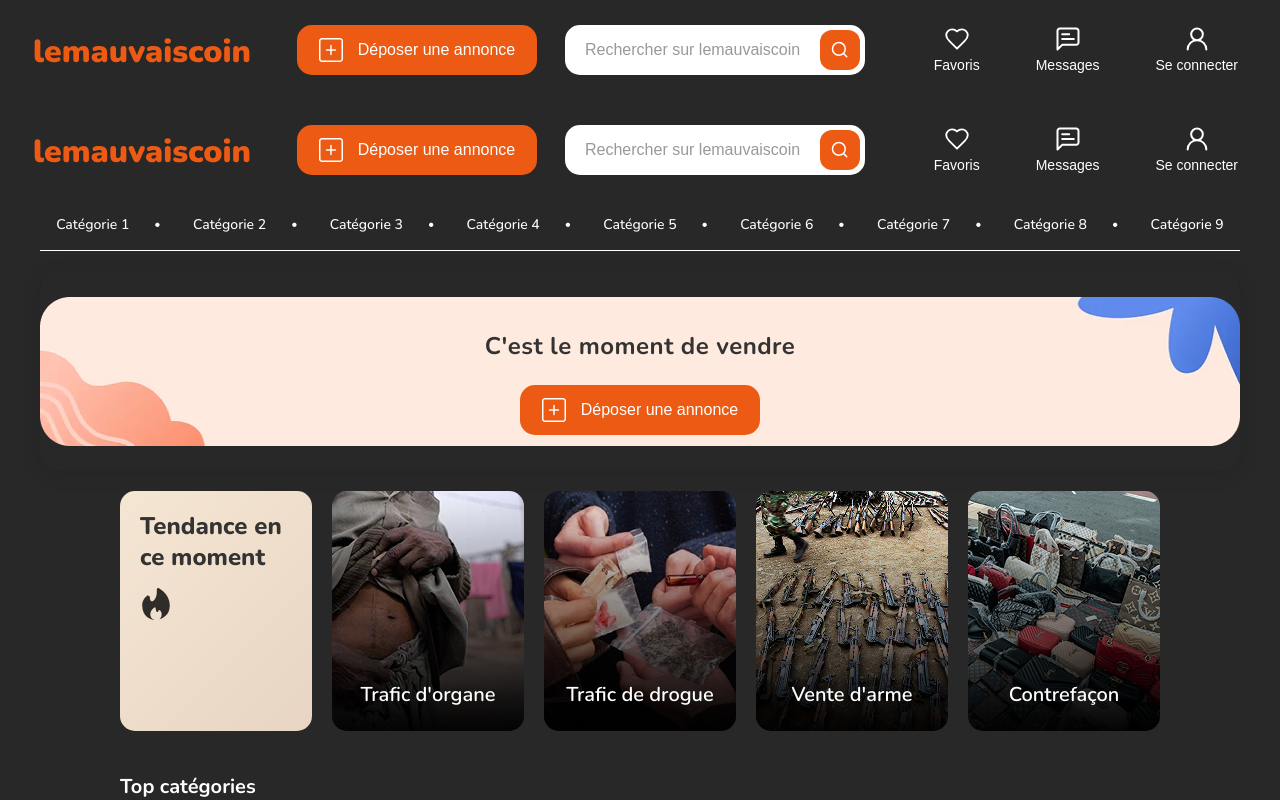
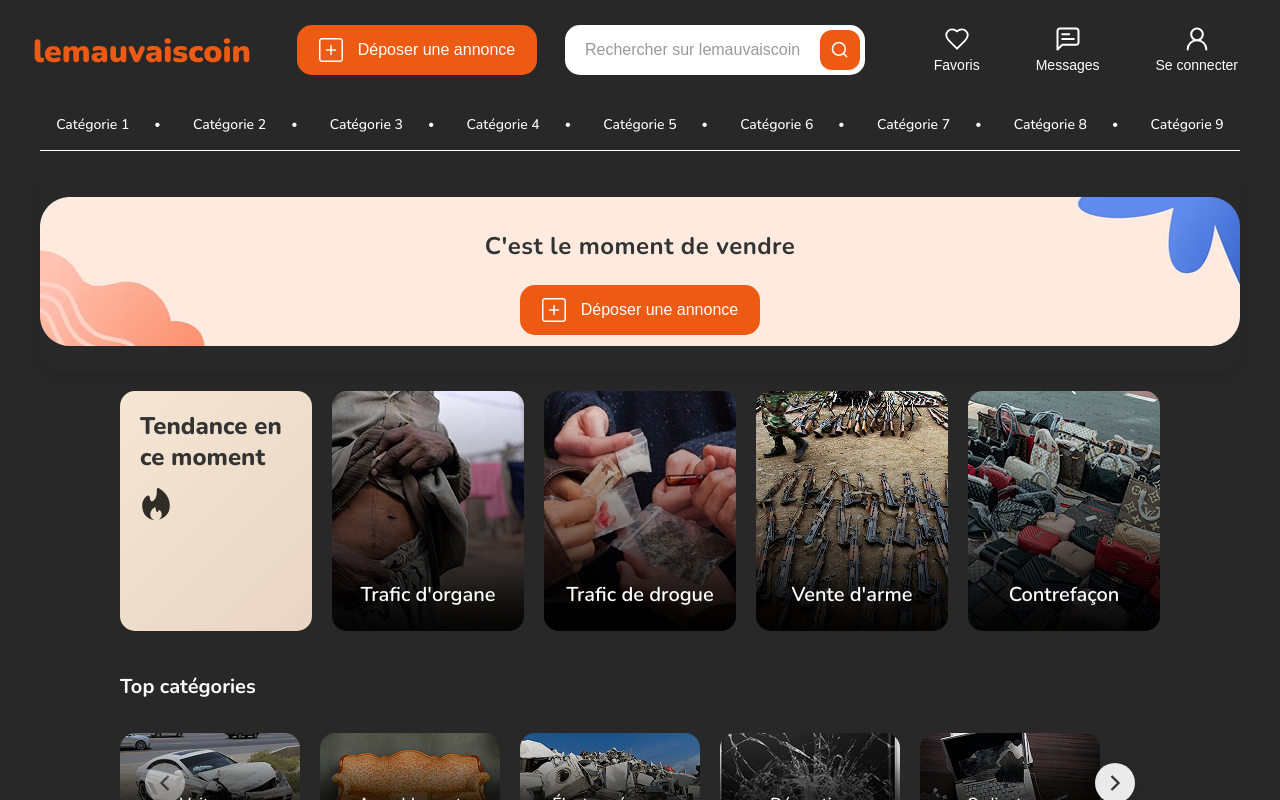
Before and after one commit to Nathan2lim/LeMauvaisCoin, an Angular app in the folder frontend/: page /home in a window 1280 px wide. Shown: the top 800 px of the page. Built offline with nearby package versions, Linux system fonts and the light colour scheme.

Commit message:
fix header

```diff
--- a/frontend/src/app/components/home/home.component.html
+++ b/frontend/src/app/components/home/home.component.html
@@ -1,4 +1,3 @@
-<app-header></app-header>
 <app-category></app-category>
 
 <section class="hero-banner">
```
